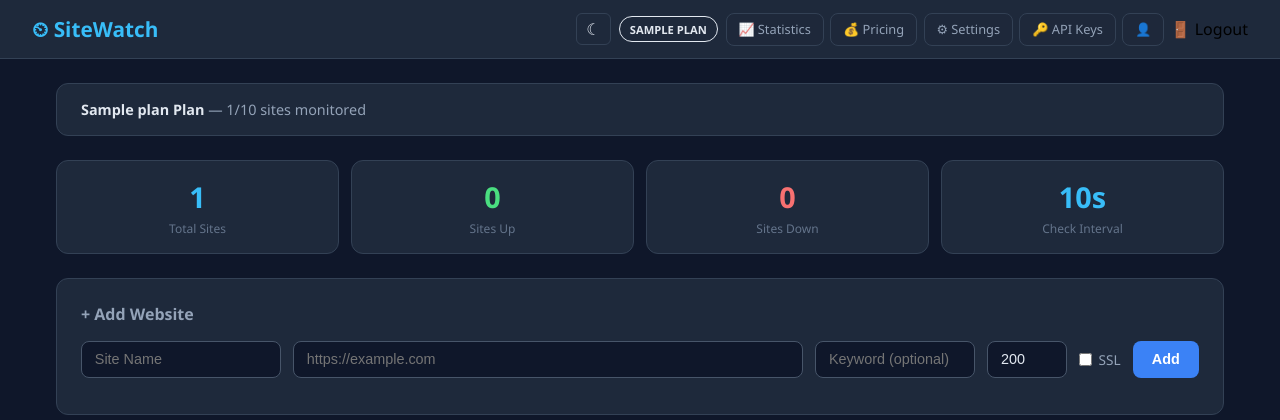
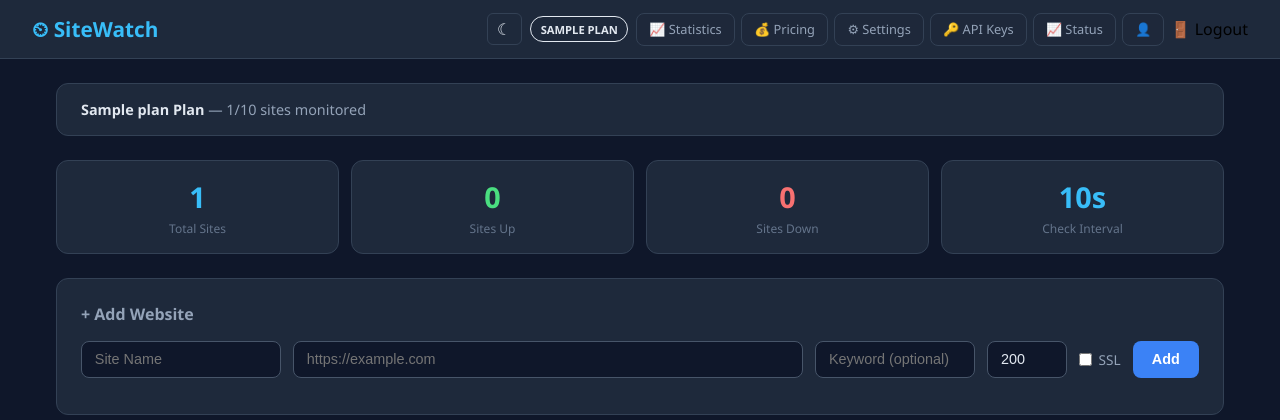
Before and after one commit to abdrahmandjiara91-sudo/sitewatch, a Python web app: template app/templates/dashboard.html in a window 1280 px wide. Shown: the top 420 px of the page. Run offline with Jinja, Linux system fonts and the light colour scheme; the template is opened without the code that fills it: most values are stand-ins (such as "Sample title", 1, 10 or a date in 2020).

Commit message:
feat: add Status page link to dashboard header

```diff
--- a/app/templates/dashboard.html
+++ b/app/templates/dashboard.html
@@ -155,6 +155,7 @@
                 <a href="/pricing">&#128176; Pricing</a>
                 <a href="/settings">&#9881; Settings</a>
                 <a href="/api-keys">&#128273; API Keys</a>
+                <a href="/status/{{ user.username }}" target="_blank">&#128200; Status</a>
                 {% if user.is_admin %}<a href="/admin">&#128737; Admin</a>{% endif %}
                 <a href="#" class="user-btn">&#128100; {{ user.username }}</a>
                 <form method="POST" action="/logout" style="display:inline"><input type="hidden" name="csrf_token" value="{{ csrf_token }}"><button type="submit" class="danger" style="background:none;border:none;cursor:pointer;padding:0;font:inherit;">&#128682; Logout</button></form>
```
